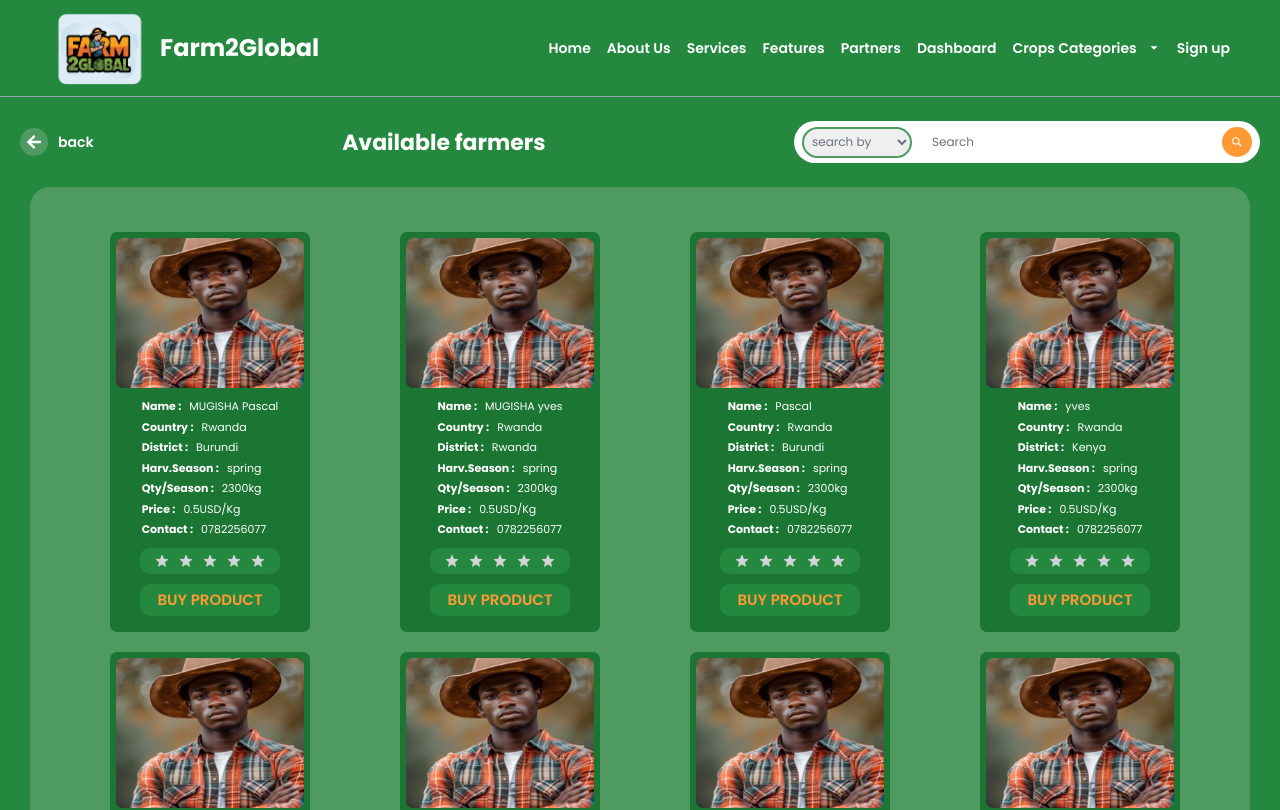
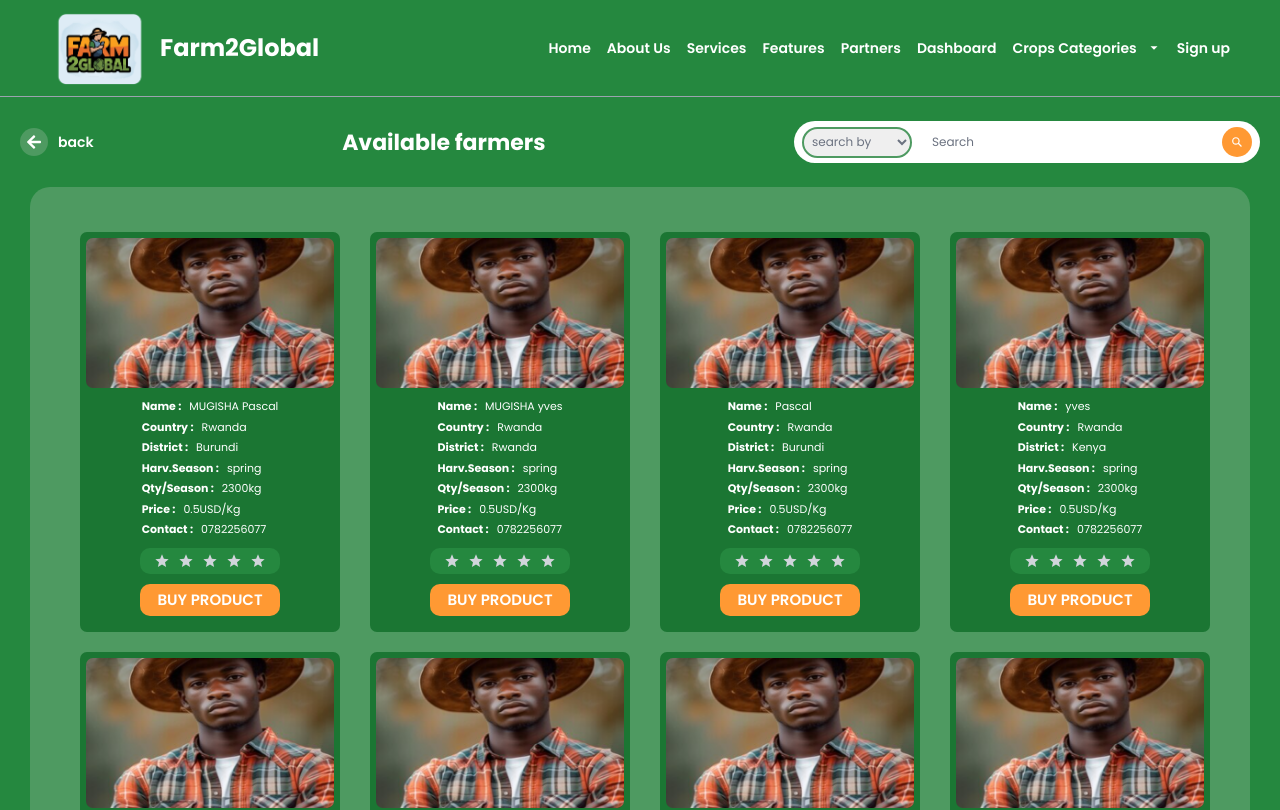
Before and after one commit to MUGISHA-Pascal/Farm2Global-Frontend, a React (Create React App) app in the folder frontend/: page /explore in a window 1280 px wide. Shown: the top 810 px of the page. Built offline with nearby package versions, Linux system fonts and the light colour scheme.

Commit message:
frontend

```diff
--- a/frontend/src/components/ExplorePage.tsx
+++ b/frontend/src/components/ExplorePage.tsx
@@ -413,7 +413,7 @@ const ExplorePage = () => {
           {paginatedfilteredusers.map((farmer) => (
             <div
               key={farmer.Id}
-              className="flex flex-col items-center h-[400px] max-md:h-[290px] max-sm:w-[160px] w-[200px] bg-[#1B7633]   p-[6px] rounded-[7px] space-y-[10px]"
+              className="flex flex-col items-center h-[400px] max-md:h-[290px] max-sm:w-[160px] w-[260px] bg-[#1B7633]   p-[6px] rounded-[7px] space-y-[10px]"
             >
               <img
                 src={farmer.image}
@@ -476,7 +476,7 @@ const ExplorePage = () => {
               </div>
               <a
                 href="#"
-                className="bg-[#25883F] text-[#FF9933] font-semibold max-md:rounded-[7px] max-md:text-[10px] text-[15px]  max-md:w-[110px]  w-[140px] hover:opacity-50 rounded-[10px] p-[5px]"
+                className="bg-[#FF9933] text-white font-semibold max-md:rounded-[7px] max-md:text-[10px] text-[15px]  max-md:w-[110px]  w-[140px] hover:opacity-50 rounded-[10px] p-[5px]"
               >
                 BUY PRODUCT
               </a>
```
